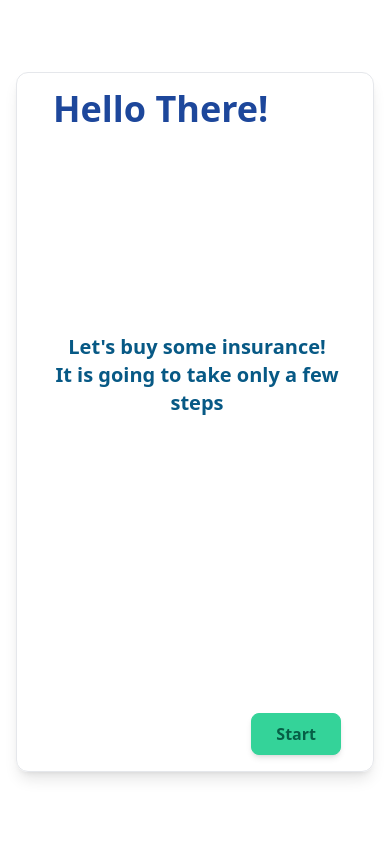
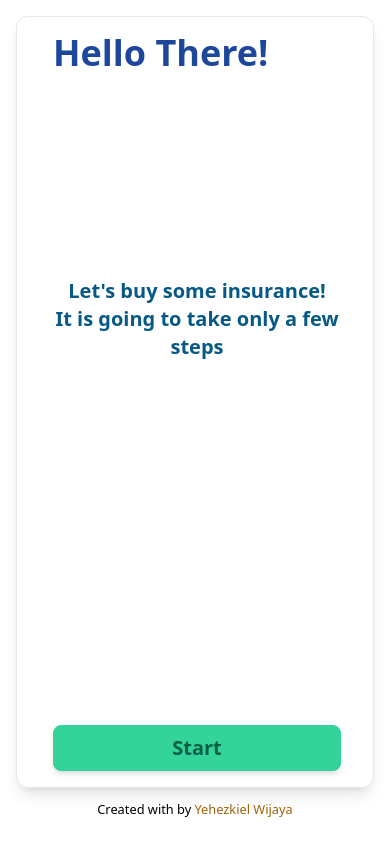
Before and after one commit to yehezkielwijaya/covergo-test, a Vue app: page / in a window 390 px wide. Built offline with nearby package versions, Linux system fonts and the light colour scheme.

Commit message:
update styling #2

```diff
--- a/src/App.vue
+++ b/src/App.vue
@@ -3,20 +3,25 @@ import { RouterLink, RouterView } from "vue-router";
 </script>
 
 <template>
-  <RouterView />
+  <div class="topmost">
+    <RouterView />
+    <footer>
+      <small>Created with by <a href="http://yehezkielwijaya.vercel.app" target="_blank" class="font-medium text-yellow-700">Yehezkiel Wijaya</a></small>
+    </footer>
+  </div>
 </template>
 
 <style lang="postcss">
-#app {
+.topmost {
   @apply flex flex-col items-center justify-center p-4 h-screen w-screen;
 }
 
 main {
-  @apply flex space-x-1 border overflow-hidden rounded-xl h-full w-full max-w-screen-xl max-h-[700px] shadow-lg;
+  @apply flex space-x-1 border overflow-hidden rounded-xl h-full w-full max-w-screen-xl sm:max-h-[700px] shadow-lg;
 }
 
 section.left-section {
-  @apply bg-gradient-to-br from-emerald-500 to-[#1D479B] text-white p-8 hidden sm:flex sm:flex-col;
+  @apply bg-gradient-to-br from-emerald-500 to-[#1D479B] text-white p-8 hidden md:flex md:flex-col;
   min-width: 50%;
 }
 
@@ -35,11 +40,11 @@ section.left-section {
 }
 
 section.right-section {
-  @apply w-full py-4 px-8 flex flex-col justify-start bg-transparent;
+  @apply w-full py-4 px-8 w-full flex flex-col justify-start bg-transparent;
   min-width: 50%;
 }
 
-section.right-section h1.section-title{
+section.right-section h1.section-title {
   @apply text-[#1D479B] font-bold text-4xl mb-4;
 }
 
@@ -51,7 +56,15 @@ nav.navigations a {
   @apply px-6 py-2 rounded-lg font-medium border border-emerald-600 text-emerald-600 shadow-md bg-white;
 }
 
+nav.navigations a.big {
+  @apply w-full text-center text-xl px-6 py-2 rounded-lg font-medium border border-emerald-600 text-emerald-600 shadow-md bg-white;
+}
+
 nav.navigations a.primary {
   @apply px-6 py-2 rounded-lg text-emerald-800 font-semibold bg-emerald-400 border border-emerald-400;
 }
+
+footer {
+  @apply mt-auto py-2 text-center;
+}
 </style>
--- a/src/views/HomeView.vue
+++ b/src/views/HomeView.vue
@@ -20,7 +20,7 @@
       </div>
 
       <nav class="navigations">
-        <router-link to="/form" class="primary">Start</router-link>
+        <router-link to="/form" class="primary big">Start</router-link>
       </nav>
     </section>
   </main>
```
